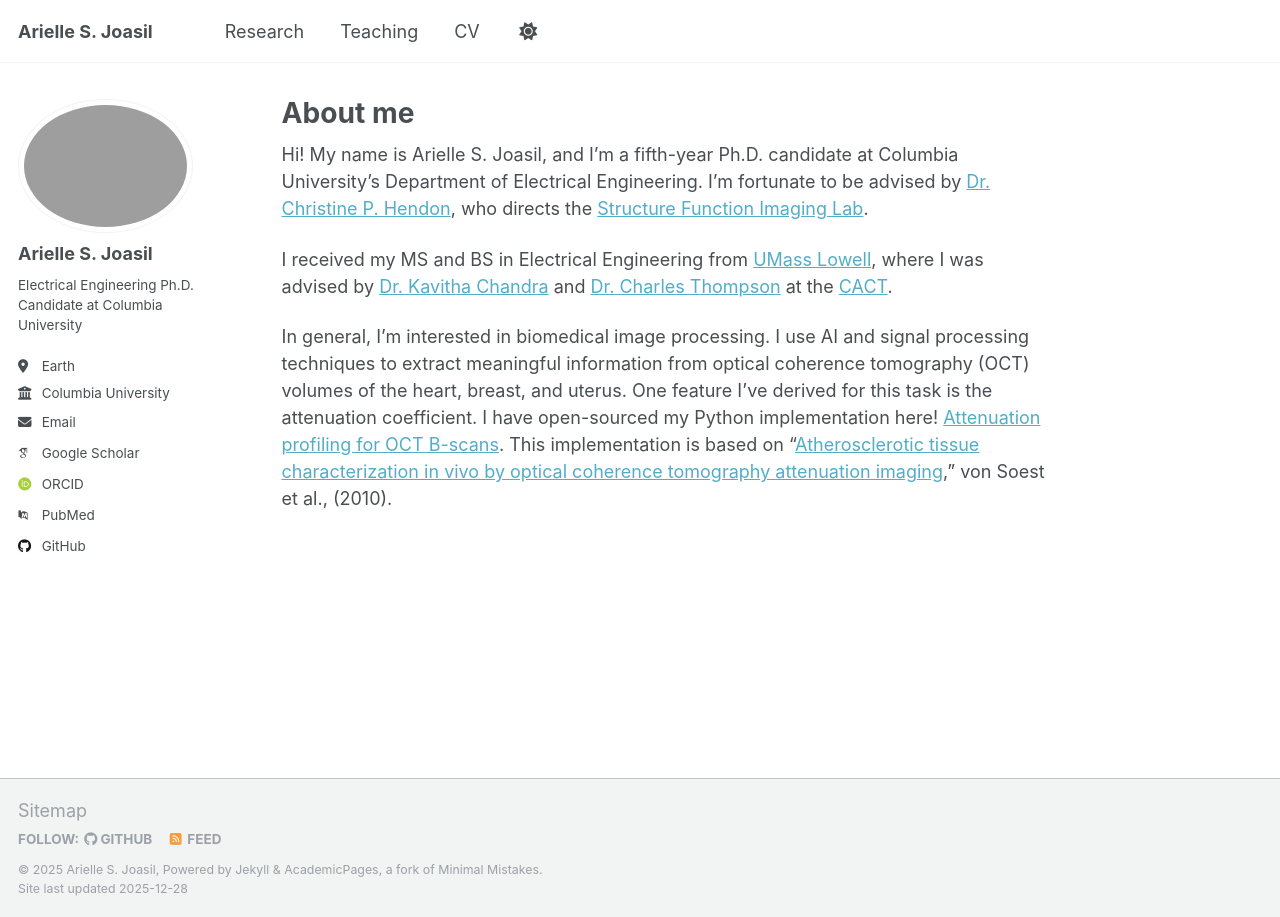
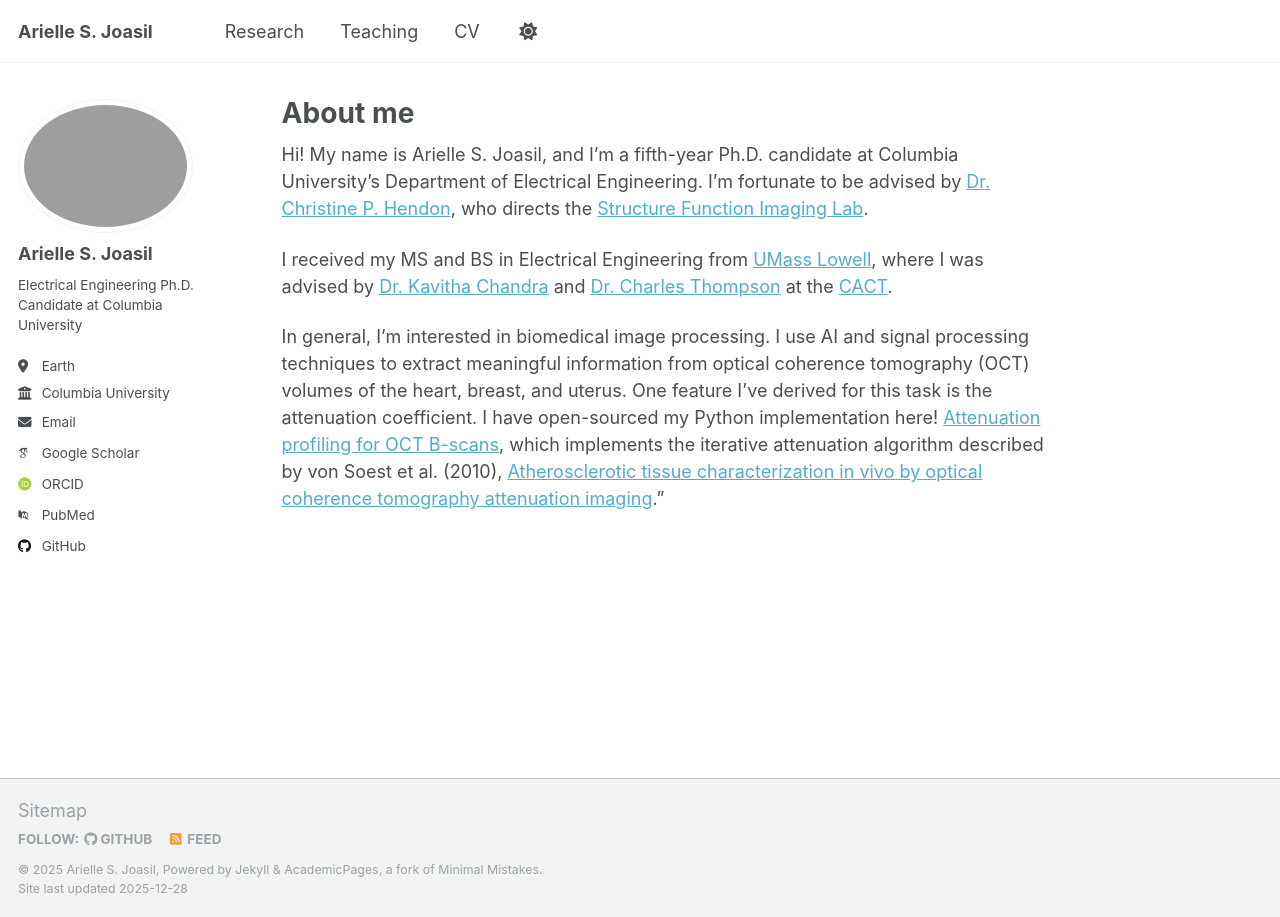
Before and after one commit to ari-jpg/ari-jpg.github.io, a Jekyll site: the page built from _pages/about.md, in a window 1280 px wide. Built offline with Jekyll 4.4.1, drawn with Linux system fonts in a browser that asks for light colours; some web fonts are replaced.

Commit message:
Update about.md

```diff
--- a/_pages/about.md
+++ b/_pages/about.md
@@ -11,4 +11,4 @@ Hi! My name is Arielle S. Joasil, and I'm a fifth-year Ph.D. candidate at Columb
 
 I received my MS and BS in Electrical Engineering from [UMass Lowell](https://www.uml.edu/engineering/electrical-computer/), where I was advised by [Dr. Kavitha Chandra](https://www.uml.edu/research/cact/people/chandra-kavitha.aspx) and [Dr. Charles Thompson](https://www.uml.edu/research/cact/people/thompson-charles.aspx) at the [CACT](https://www.uml.edu/research/cact/).
 
-In general, I'm interested in biomedical image processing. I use AI and signal processing techniques to extract meaningful information from optical coherence tomography (OCT) volumes of the heart, breast, and uterus. One feature I've derived for this task is the attenuation coefficient. I have open-sourced my Python implementation here! [Attenuation profiling for OCT B-scans](https://github.com/ari-jpg/oct-attenuation-profiling). This implementation is based on "[Atherosclerotic tissue characterization in vivo by optical coherence tomography attenuation imaging](https://doi.org/10.1117/1.3280271)," von Soest et al., (2010).
+In general, I'm interested in biomedical image processing. I use AI and signal processing techniques to extract meaningful information from optical coherence tomography (OCT) volumes of the heart, breast, and uterus. One feature I've derived for this task is the attenuation coefficient. I have open-sourced my Python implementation here! [Attenuation profiling for OCT B-scans](https://github.com/ari-jpg/oct-attenuation-profiling), which implements the iterative attenuation algorithm described by von Soest et al. (2010), [Atherosclerotic tissue characterization in vivo by optical coherence tomography attenuation imaging](https://doi.org/10.1117/1.3280271)."
```
